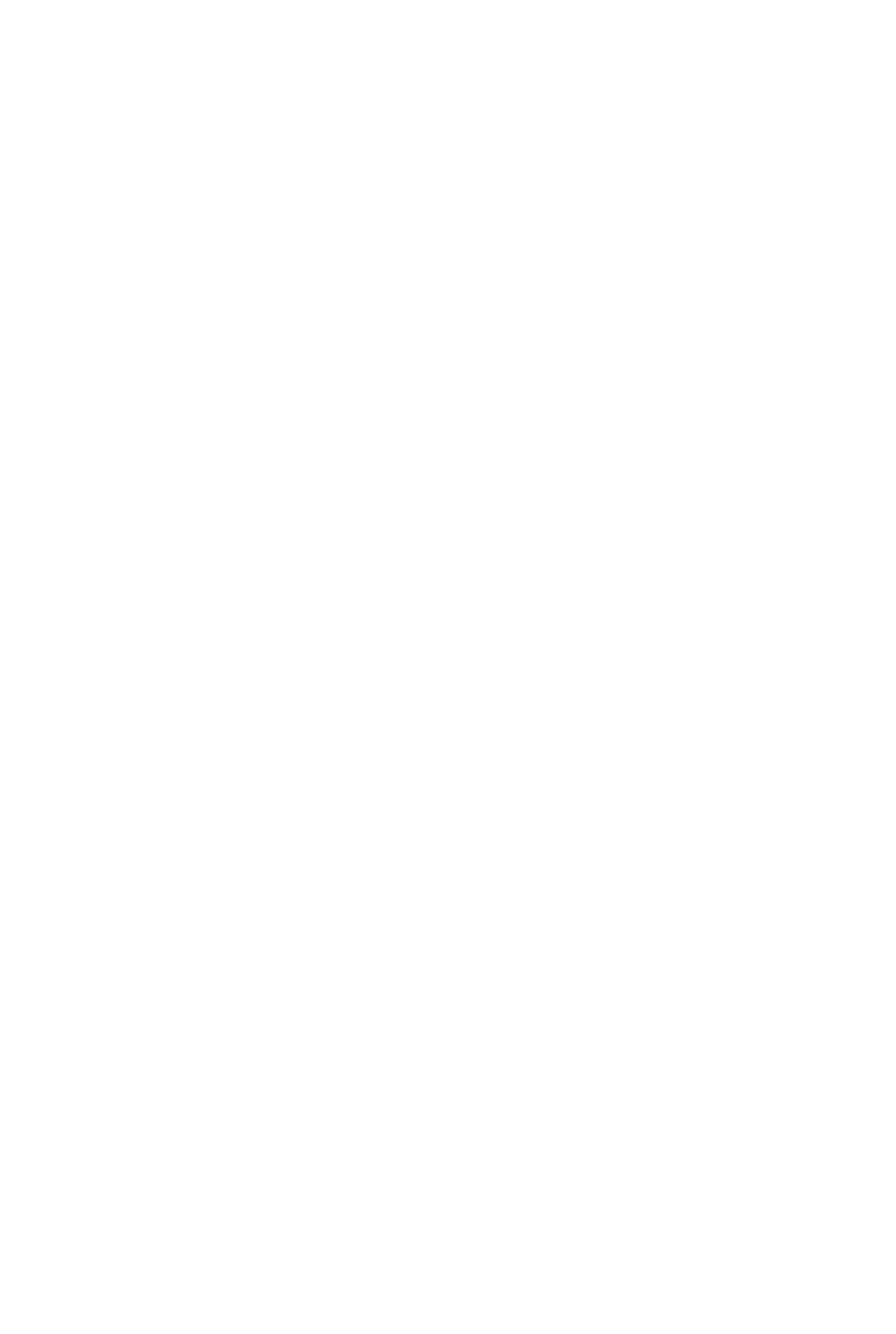
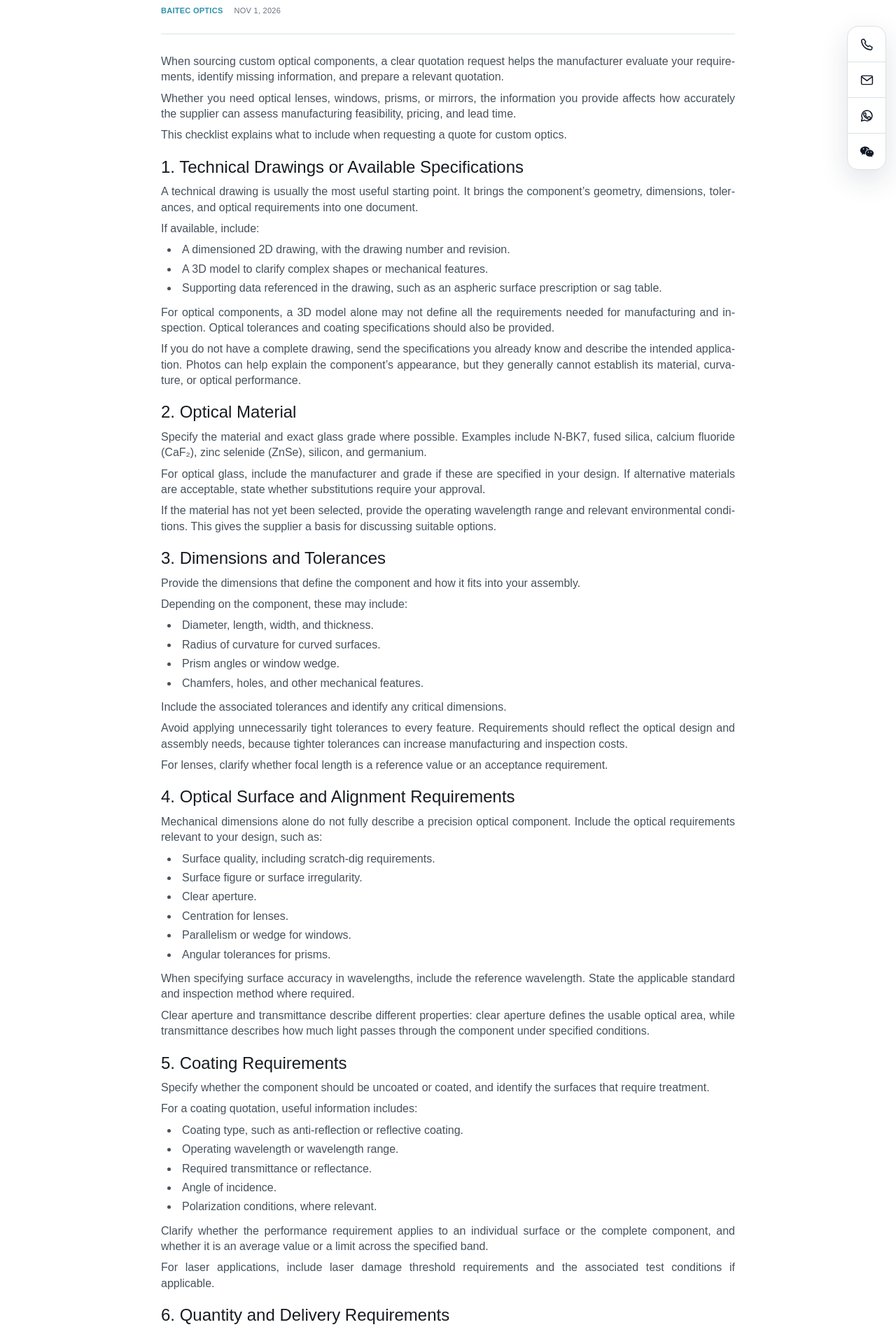
Before and after one commit to ztcc93-tech/baitec-optics, a Next.js app: page /insight/how-to-request-a-quote-for-custom-optical-components in a window 1280 px wide. Before the commit this address had no page. Shown: the part 260-2167 px from the top of the page at 70% size. Before the commit the page ends 800 px from the top, so only its background shows below. Built offline with nearby package versions, Linux system fonts and the light colour scheme.

Commit message:
Publish custom optics RFQ checklist article from GPT Site v153

```diff
--- a/app/data/insights.ts
+++ b/app/data/insights.ts
@@ -16,6 +16,129 @@ export type InsightArticle = {
 };
 // Add approved articles here. Dates represent actual publication and revision dates.
 export const insightArticles: InsightArticle[] = [
+{
+  "slug": "how-to-request-a-quote-for-custom-optical-components",
+  "title": "How to Request a Quote for Custom Optical Components: A Practical Checklist",
+  "description": "A practical RFQ checklist covering drawings, optical materials, dimensions, tolerances, surface requirements, coatings, quantities and delivery.",
+  "seoTitle": "Custom Optical Components RFQ Checklist | Baitec Optics",
+  "seoDescription": "Request a quote for custom optical components with a practical checklist of drawings, materials, tolerances, coatings, quantities and delivery requirements.",
+  "category": "Manufacturing",
+  "publishedAt": "2026-11-01",
+  "image": "/insight/custom-optics-rfq-checklist.png",
+  "imageAlt": "Optical lenses, a prism and coated windows on a technical drawing beside a caliper",
+  "sections": [
+    {
+      "heading": "",
+      "paragraphs": [
+        "When sourcing custom optical components, a clear quotation request helps the manufacturer evaluate your requirements, identify missing information, and prepare a relevant quotation.",
+        "Whether you need optical lenses, windows, prisms, or mirrors, the information you provide affects how accurately the supplier can assess manufacturing feasibility, pricing, and lead time.",
+        "This checklist explains what to include when requesting a quote for custom optics."
+      ]
+    },
+    {
+      "heading": "1. Technical Drawings or Available Specifications",
+      "paragraphs": [
+        "A technical drawing is usually the most useful starting point. It brings the component’s geometry, dimensions, tolerances, and optical requirements into one document.",
+        "If available, include:"
+      ],
+      "bullets": [
+        "A dimensioned 2D drawing, with the drawing number and revision.",
+        "A 3D model to clarify complex shapes or mechanical features.",
+        "Supporting data referenced in the drawing, such as an aspheric surface prescription or sag table."
+      ],
+      "after": [
+        "For optical components, a 3D model alone may not define all the requirements needed for manufacturing and inspection. Optical tolerances and coating specifications should also be provided.",
+        "If you do not have a complete drawing, send the specifications you already know and describe the intended application. Photos can help explain the component’s appearance, but they generally cannot establish its material, curvature, or optical performance."
+      ]
+    },
+    {
+      "heading": "2. Optical Material",
+      "paragraphs": [
+        "Specify the material and exact glass grade where possible. Examples include N-BK7, fused silica, calcium fluoride (CaF₂), zinc selenide (ZnSe), silicon, and germanium.",
+        "For optical glass, include the manufacturer and grade if these are specified in your design. If alternative materials are acceptable, state whether substitutions require your approval.",
+        "If the material has not yet been selected, provide the operating wavelength range and relevant environmental conditions. This gives the supplier a basis for discussing suitable options."
+      ]
+    },
+    {
+      "heading": "3. Dimensions and Tolerances",
+      "paragraphs": [
+        "Provide the dimensions that define the component and how it fits into your assembly.",
+        "Depending on the component, these may include:"
+      ],
+      "bullets": [
+        "Diameter, length, width, and thickness.",
+        "Radius of curvature for curved surfaces.",
+        "Prism angles or window wedge.",
+        "Chamfers, holes, and other mechanical features."
+      ],
+      "after": [
+        "Include the associated tolerances and identify any critical dimensions.",
+        "Avoid applying unnecessarily tight tolerances to every feature. Requirements should reflect the optical design and assembly needs, because tighter tolerances can increase manufacturing and inspection costs.",
+        "For lenses, clarify whether focal length is a reference value or an acceptance requirement."
+      ]
+    },
+    {
+      "heading": "4. Optical Surface and Alignment Requirements",
+      "paragraphs": [
+        "Mechanical dimensions alone do not fully describe a precision optical component. Include the optical requirements relevant to your design, such as:"
+      ],
+      "bullets": [
+        "Surface quality, including scratch-dig requirements.",
+        "Surface figure or surface irregularity.",
+        "Clear aperture.",
+        "Centration for lenses.",
+        "Parallelism or wedge for windows.",
+        "Angular tolerances for prisms."
+      ],
+      "after": [
+        "When specifying surface accuracy in wavelengths, include the reference wavelength. State the applicable standard and inspection method where required.",
+        "Clear aperture and transmittance describe different properties: clear aperture defines the usable optical area, while transmittance describes how much light passes through the component under specified conditions."
+      ]
+    },
+    {
+      "heading": "5. Coating Requirements",
+      "paragraphs": [
+        "Specify whether the component should be uncoated or coated, and identify the surfaces that require treatment.",
+        "For a coating quotation, useful information includes:"
+      ],
+      "bullets": [
+        "Coating type, such as anti-reflection or reflective coating.",
+        "Operating wavelength or wavelength range.",
+        "Required transmittance or reflectance.",
+        "Angle of incidence.",
+        "Polarization conditions, where relevant."
+      ],
+      "after": [
+        "Clarify whether the performance requirement applies to an individual surface or the complete component, and whether it is an average value or a limit across the specified band.",
+        "For laser applications, include laser damage threshold requirements and the associated test conditions if applicable."
+      ]
+    },
+    {
+      "heading": "6. Quantity and Delivery Requirements",
+      "paragraphs": [
+        "State the quantity needed for the current order. If you are comparing different order volumes, request separate prices for each quantity.",
+        "It is also helpful to distinguish between prototype quantities and expected production volumes. This allows the supplier to assess the appropriate manufacturing approach.",
+        "Include your preferred delivery date and any documentation, inspection, or packaging requirements, such as material certificates, coating measurement reports, or individual protective packaging."
+      ]
+    },
+    {
+      "heading": "What If Some Specifications Are Still Missing?",
+      "paragraphs": [
+        "You do not need to wait until every detail is finalized before contacting a supplier.",
+        "Send the available drawing or specifications, explain the component’s function, and identify which requirements remain open. The supplier can then review the available information and clarify what is needed before confirming a quotation.",
+        "An early budgetary estimate may be possible, but it should be distinguished from a firm quotation based on agreed technical requirements."
+      ]
+    },
+    {
+      "heading": "Discuss Your Custom Optics Requirements with Baitec Optics",
+      "paragraphs": [
+        "Baitec Optics supplies custom optical lenses, windows, prisms, mirrors, and other optical components for instrument and equipment applications.",
+        "To discuss your project, send us your drawings, required quantities, and available specifications. Include your material, coating, and delivery requirements where known.",
+        "Contact Baitec Optics to request a quotation for your custom optical components."
+      ]
+    }
+  ]
+},
   {
     "slug": "why-a-photo-is-not-enough-to-quote-custom-optics",
     "title": "Why a Photo Is Not Enough to Quote Custom Optics: What Information We Actually Need",
```
Also changed, not shown: 1 other file (tests, documents, lock files or other folders).
